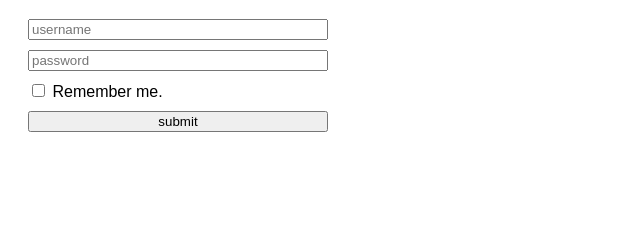
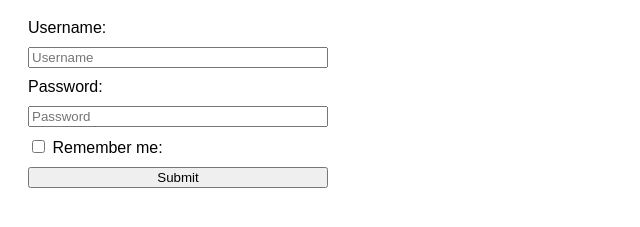
Before and after one commit to acciojob/remember-me-login-form-saiakhilrevu03, a website: page main.html in a window 1280 px wide. Shown: the part 89-316 px from the top of the page, without its empty margins (0-640 px from the left). Drawn offline with Linux system fonts and the light colour scheme.

Commit message:
created a submission

```diff
--- a/main.html
+++ b/main.html
@@ -9,15 +9,20 @@
 <body>
 	<h1>Login Form</h1>
 	<form id="loginForm">
-		<input type="text" id="username" placeholder="username" required>
-		<input type="password" id="password" placeholder="password" required>
+    <label for="username">Username:</label>
+    <input type="text" id="username" placeholder="Username" required>
 
-		<label>
-			<input type="checkbox" id="checkbox">
-			Remember me.
-		</label>
-		<input type="submit" id="submit" value="submit">
-	</form>
+    <label for="password">Password:</label>
+    <input type="password" id="password" placeholder="Password" required>
+
+    <label for="checkbox">
+		<input type="checkbox" id="checkbox">
+		Remember me:</label>
+
+
+    <input type="submit" id="submit" value="Submit">
+  </form>
+
 
 	<button id="existing">Login as existing user</button>
 	<!-- the entire body must be written by student -->
```
